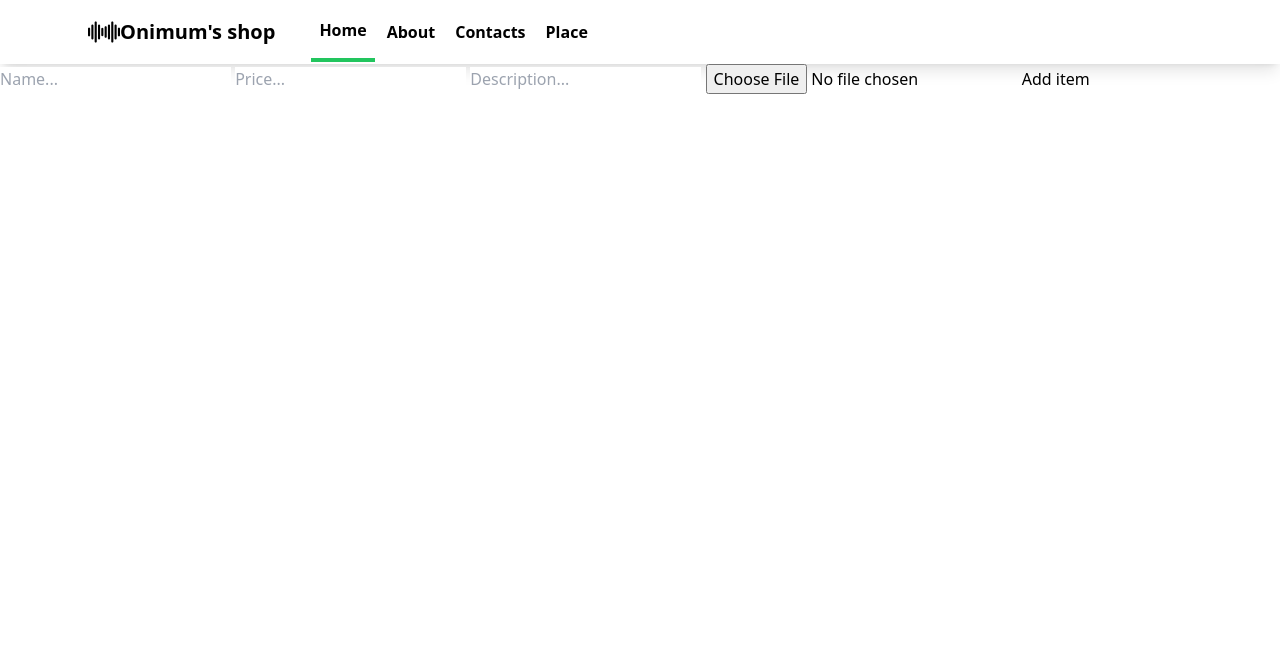
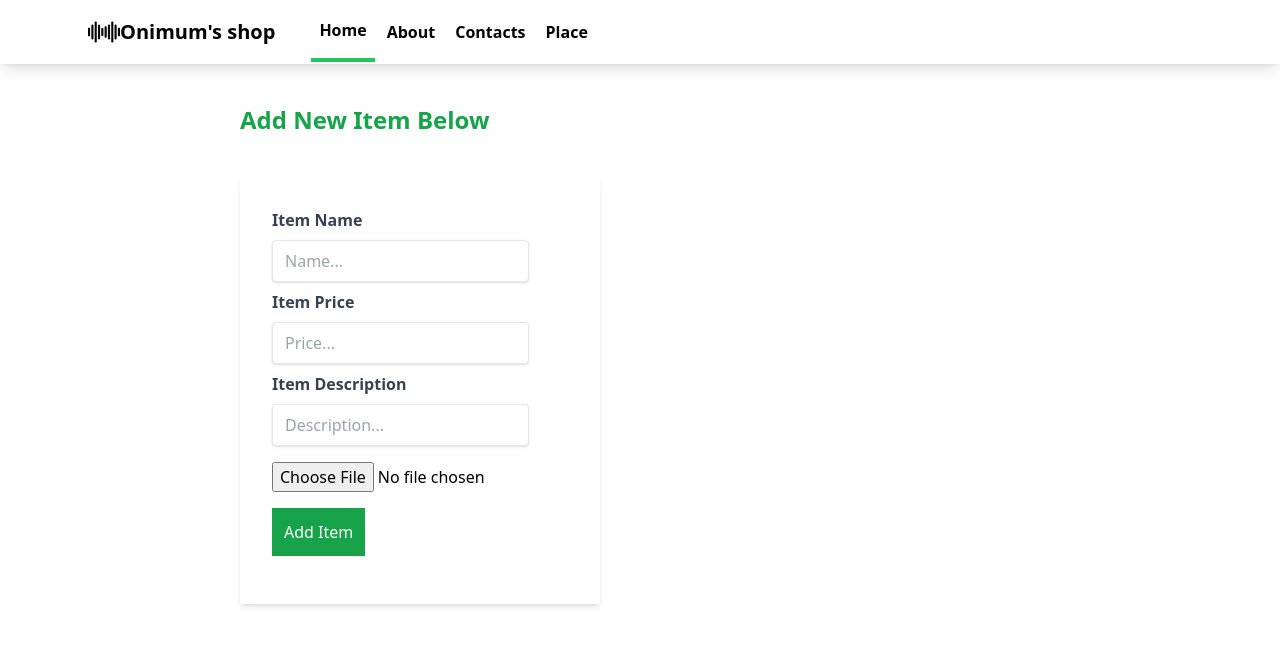
Before and after one commit to Onimum/python-shop, a Django app: page /myapp/additem/ in a window 1280 px wide. Shown: the top 646 px of the page. Run offline with Django 5.2, Linux system fonts and the light colour scheme.

Commit message:
updateitem page

```diff
--- a/myshop/myapp/static/style.css
+++ /dev/null
@@ -1,3 +0,0 @@
-body {
-    background-color: coral;
-}
--- a/myshop/myapp/static/styles.css
+++ b/myshop/myapp/static/styles.css
@@ -548,6 +548,10 @@ video {
   position: static;
 }
 
+.m-10 {
+  margin: 2.5rem;
+}
+
 .mx-auto {
   margin-left: auto;
   margin-right: auto;
@@ -557,20 +561,44 @@ video {
   margin-bottom: 0.5rem;
 }
 
+.mb-4 {
+  margin-bottom: 1rem;
+}
+
+.ml-10 {
+  margin-left: 2.5rem;
+}
+
+.ml-\[200px\] {
+  margin-left: 200px;
+}
+
+.mr-10 {
+  margin-right: 2.5rem;
+}
+
 .mt-10 {
   margin-top: 2.5rem;
+}
+
+.mt-2 {
+  margin-top: 0.5rem;
 }
 
 .mt-3 {
   margin-top: 0.75rem;
 }
 
-.ml-10 {
-  margin-left: 2.5rem;
+.mt-4 {
+  margin-top: 1rem;
 }
 
 .mt-5 {
   margin-top: 1.25rem;
+}
+
+.ml-\[600px\] {
+  margin-left: 600px;
 }
 
 .block {
@@ -617,16 +653,18 @@ video {
   max-width: 80rem;
 }
 
+.appearance-none {
+  -webkit-appearance: none;
+     -moz-appearance: none;
+          appearance: none;
+}
+
 .grid-cols-1 {
   grid-template-columns: repeat(1, minmax(0, 1fr));
 }
 
 .items-center {
   align-items: center;
-}
-
-.justify-between {
-  justify-content: space-between;
 }
 
 .gap-3 {
@@ -653,6 +691,10 @@ video {
   border-radius: 0.25rem;
 }
 
+.border {
+  border-width: 1px;
+}
+
 .border-b-4 {
   border-bottom-width: 4px;
 }
@@ -662,18 +704,22 @@ video {
   border-color: rgb(34 197 94 / var(--tw-border-opacity));
 }
 
+.bg-green-600 {
+  --tw-bg-opacity: 1;
+  background-color: rgb(22 163 74 / var(--tw-bg-opacity));
+}
+
 .bg-white {
   --tw-bg-opacity: 1;
   background-color: rgb(255 255 255 / var(--tw-bg-opacity));
 }
 
-.bg-red-950 {
-  --tw-bg-opacity: 1;
-  background-color: rgb(69 10 10 / var(--tw-bg-opacity));
+.p-10 {
+  padding: 2.5rem;
 }
 
-.p-10 {
-  padding: 2.5rem;
+.p-3 {
+  padding: 0.75rem;
 }
 
 .px-2 {
@@ -681,9 +727,29 @@ video {
   padding-right: 0.5rem;
 }
 
+.px-3 {
+  padding-left: 0.75rem;
+  padding-right: 0.75rem;
+}
+
 .px-4 {
   padding-left: 1rem;
   padding-right: 1rem;
+}
+
+.px-6 {
+  padding-left: 1.5rem;
+  padding-right: 1.5rem;
+}
+
+.px-8 {
+  padding-left: 2rem;
+  padding-right: 2rem;
+}
+
+.py-2 {
+  padding-top: 0.5rem;
+  padding-bottom: 0.5rem;
 }
 
 .py-4 {
@@ -691,9 +757,24 @@ video {
   padding-bottom: 1rem;
 }
 
-.px-6 {
-  padding-left: 1.5rem;
-  padding-right: 1.5rem;
+.py-8 {
+  padding-top: 2rem;
+  padding-bottom: 2rem;
+}
+
+.text-2xl {
+  font-size: 1.5rem;
+  line-height: 2rem;
+}
+
+.text-4xl {
+  font-size: 2.25rem;
+  line-height: 2.5rem;
+}
+
+.text-base {
+  font-size: 1rem;
+  line-height: 1.5rem;
 }
 
 .text-xl {
@@ -748,19 +824,36 @@ video {
   color: rgb(17 24 39 / var(--tw-text-opacity));
 }
 
-.text-blue-800 {
+.text-green-500 {
   --tw-text-opacity: 1;
-  color: rgb(30 64 175 / var(--tw-text-opacity));
+  color: rgb(34 197 94 / var(--tw-text-opacity));
 }
 
-.text-gray-600 {
+.text-green-600 {
   --tw-text-opacity: 1;
-  color: rgb(75 85 99 / var(--tw-text-opacity));
+  color: rgb(22 163 74 / var(--tw-text-opacity));
+}
+
+.text-white {
+  --tw-text-opacity: 1;
+  color: rgb(255 255 255 / var(--tw-text-opacity));
+}
+
+.shadow {
+  --tw-shadow: 0 1px 3px 0 rgb(0 0 0 / 0.1), 0 1px 2px -1px rgb(0 0 0 / 0.1);
+  --tw-shadow-colored: 0 1px 3px 0 var(--tw-shadow-color), 0 1px 2px -1px var(--tw-shadow-color);
+  box-shadow: var(--tw-ring-offset-shadow, 0 0 #0000), var(--tw-ring-shadow, 0 0 #0000), var(--tw-shadow);
 }
 
 .shadow-lg {
   --tw-shadow: 0 10px 15px -3px rgb(0 0 0 / 0.1), 0 4px 6px -4px rgb(0 0 0 / 0.1);
   --tw-shadow-colored: 0 10px 15px -3px var(--tw-shadow-color), 0 4px 6px -4px var(--tw-shadow-color);
+  box-shadow: var(--tw-ring-offset-shadow, 0 0 #0000), var(--tw-ring-shadow, 0 0 #0000), var(--tw-shadow);
+}
+
+.shadow-md {
+  --tw-shadow: 0 4px 6px -1px rgb(0 0 0 / 0.1), 0 2px 4px -2px rgb(0 0 0 / 0.1);
+  --tw-shadow-colored: 0 4px 6px -1px var(--tw-shadow-color), 0 2px 4px -2px var(--tw-shadow-color);
   box-shadow: var(--tw-ring-offset-shadow, 0 0 #0000), var(--tw-ring-shadow, 0 0 #0000), var(--tw-shadow);
 }
 
--- a/myshop/myapp/templates/additem.html
+++ b/myshop/myapp/templates/additem.html
@@ -1,12 +1,21 @@
 {% extends "base.html" %}
 
 {% block content %}
-    <form method="post" enctype="multipart/form-data">
-        {% csrf_token %}
-        <input type="text" placeholder="Name..." name="name" id="name">
-        <input type="number" placeholder="Price..." name="price" id="price">
-        <input type="text" placeholder="Description..." name="description" id="description">
-        <input type="file" accept="image/*" name="upload" id="upload">
-        <button type="submit" name="Add item" value="Add item">Add item</button>
+    <div class="ml-[200px]">
+    <h1 class="text-2xl m-10 font-bold text-green-600"> Add New Item Below</h1>
+    <form class="w-1/3 bg-white shadow-md m-10 px-8 py-8 " method="post" enctype="multipart/form-data">
+    {% csrf_token %}
+        <div class="mb-4 ">
+            <label class="block text-gray-700 text-md font-bold mb-2" for="name">Item Name</label>
+            <input class="shadow appearance-none border rounded py-2 px-3 mr-10 text-gray-700" type="text" placeholder="Name..." name="name" id="name">
+            <label class="block text-gray-700 text-md font-bold mb-2 mt-2" for="price">Item Price</label>
+            <input class="shadow appearance-none border rounded py-2 px-3 mr-10 text-gray-700" type="text" placeholder="Price..." name="price" id="price">
+            <label class="block text-gray-700 text-md font-bold mb-2 mt-2" for="description">Item Description</label>
+            <input class="shadow appearance-none border rounded py-2 px-3 mr-10 text-gray-700" type="text" placeholder="Description..." name="description" id="description">
+            <input class="block mt-4" type="file" accept="image/*" name="upload" id="upload">
+            <button class="block bg-green-600 text-white p-3 mt-4" type="submit" name="Add Item" value="Add Item">Add Item</button>
+        </div>
     </form>
-{% endblock content %}
+</div>
+
+{% endblock content%}
--- a/myshop/myapp/templates/base.html
+++ b/myshop/myapp/templates/base.html
@@ -14,7 +14,7 @@
     {% include "navbar.html" %}
 
     {% block content %}
-        TEXT
+
     {% endblock content%}
 </body>
 </html>
--- a/myshop/myapp/templates/detail.html
+++ b/myshop/myapp/templates/detail.html
@@ -8,6 +8,8 @@
             <p class="mt-5">{{ item.name }}</p>
             <p class="mt-5 text-green-500">$ {{ item.price | intcomma }}</p>
             <p class="mt-5 text-gray-600">{{ item.description }}</p>
+<!--            <a class="bg-green-500 text-white mt-5 p-3" href="{% url 'myapp:update_item' item.id %}">Update vinyl</a>-->
+            <button class="block bg-green-600 text-white p-3 mt-4"><a href="{% url 'myapp:update_item' item.id %}">Update vinyl</a></button>
         </div>
     </div>
 {% endblock content%}
--- a/myshop/myapp/urls.py
+++ b/myshop/myapp/urls.py
@@ -1,5 +1,5 @@
 from django.urls import path
-from myapp.views import index, indexItem, add_item
+from myapp.views import index, indexItem, add_item, update_item
 
 app_name = 'myapp'
 
@@ -7,7 +7,8 @@ urlpatterns = [
     # http://127.0.0.1:8000/myapp/
     path("", index),
     path("<int:my_id>/", indexItem, name="detail"),
-    path("additem/", add_item, name="add_item")
+    path("additem/", add_item, name="add_item"),
+    path("updateitem/<int:my_id>/", update_item, name="update_item"),
     # http://127.0.0.1:8000/myapp/hello
     # http://127.0.0.1:8000/myapp/
     # path("contacts/", contacts)
--- a/myshop/myapp/views.py
+++ b/myshop/myapp/views.py
@@ -1,5 +1,5 @@
 from django.http import HttpResponse
-from django.shortcuts import render
+from django.shortcuts import render, redirect
 from .models import Product
 
 def index(request):
@@ -27,3 +27,17 @@ def add_item(request):
     return render(request, 'additem.html')
 # def contacts(request):
 #     return  render(request, 'contacts.html')
+
+def update_item(request, my_id):
+    item = Product.objects.get(id=my_id)
+    if request.method == 'POST':
+        item.name = request.POST.get("name")
+        item.price = request.POST.get("price")
+        item.description = request.POST.get("description")
+        item.image = request.FILES.get("upload", item.image)
+        item.save()
+        return redirect("/myapp/")
+    context = {
+        'item': item
+    }
+    return render(request, 'updateitem.html', context=context)
```
Also changed, not shown: other parts of myshop/myapp/static/styles.css (+26 -32 lines), myshop/myapp/templates/updateitem.html (added, +22 -0 lines), myshop/db.sqlite3.
